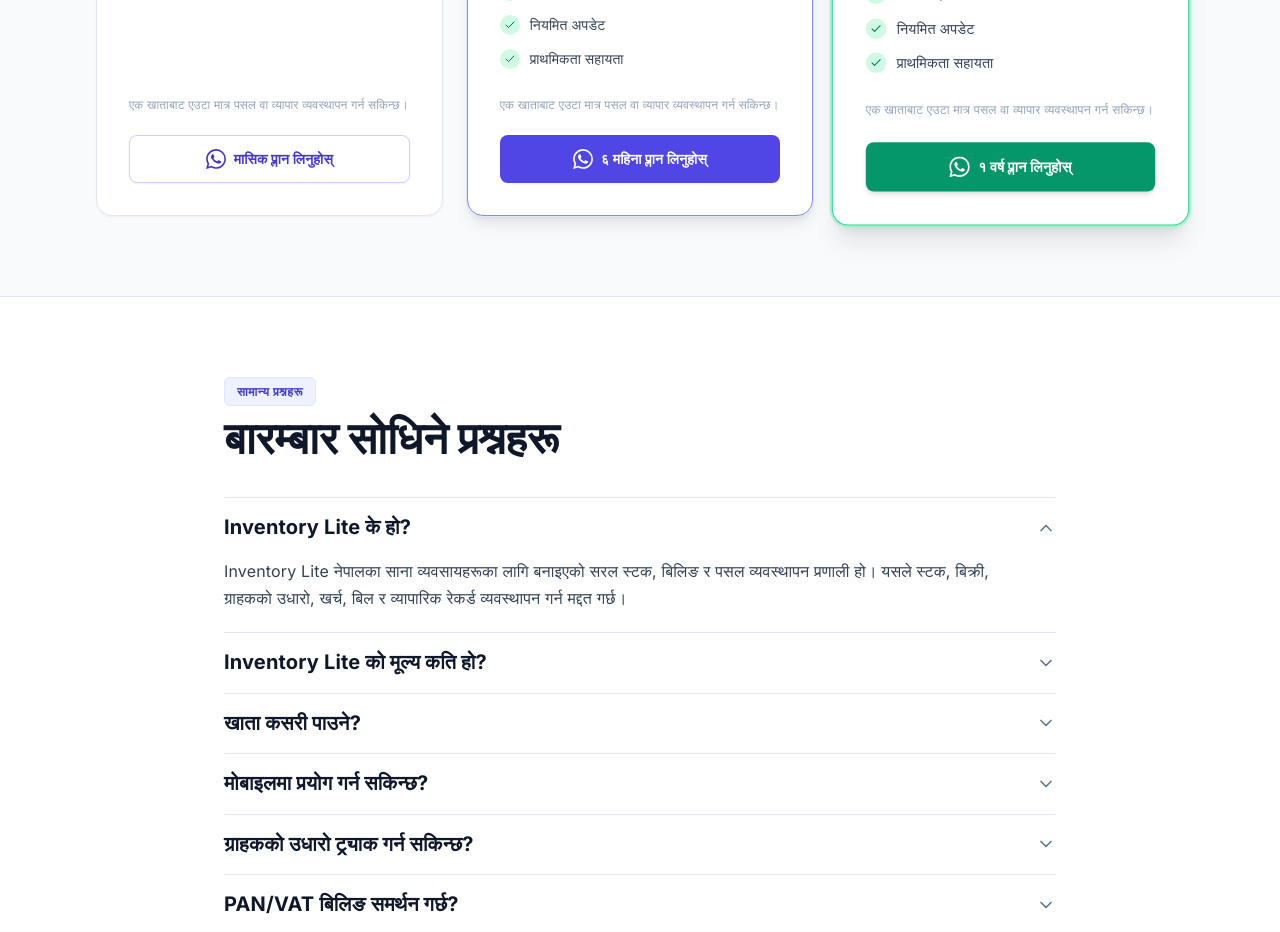
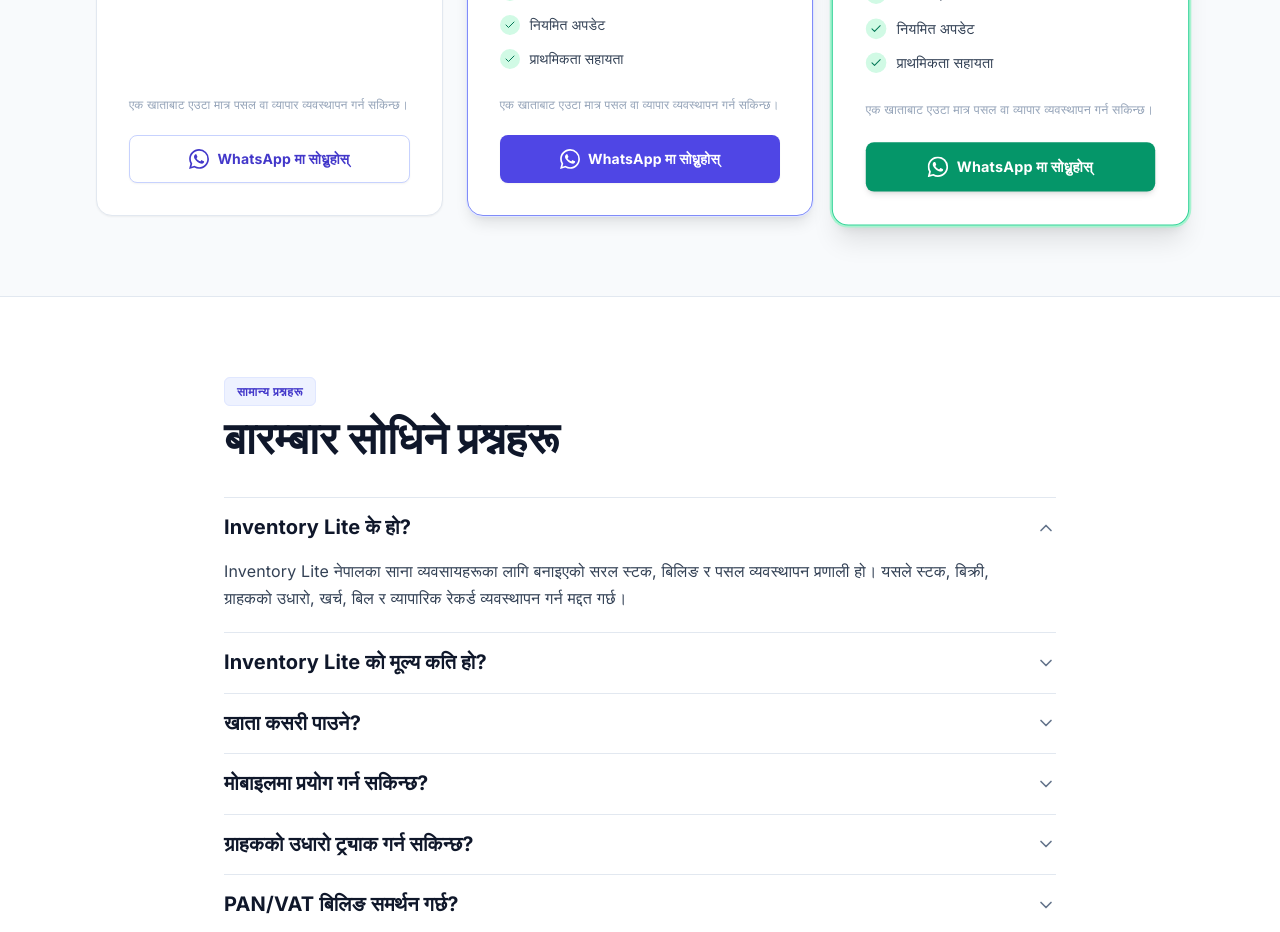
Before and after one commit to mohit282-cpu/Inventory-Lite-SaaS-0000, a Next.js app: page / in a window 1280 px wide. Shown: the part 7120-8052 px from the top of the page. Built offline with nearby package versions, Linux system fonts and the light colour scheme; no server answers.

Commit message:
feat: implement landing page components including navbar, pricing, and localization support

```diff
--- a/src/components/landing/account-flow.tsx
+++ b/src/components/landing/account-flow.tsx
@@ -10,10 +10,18 @@
 } from 'lucide-react'
 import { WhatsAppIcon } from '@/components/ui/whatsapp-icon'
 
-const WHATSAPP_URL = "https://wa.me/9779805330808?text=Hello%2C%20I%27m%20interested%20in%20Inventory%20Lite%20for%20my%20business.%20I%20would%20like%20to%20know%20more%20about%20the%20software%20and%20how%20I%20can%20get%20an%20account."
+const WHATSAPP_NUMBER = "9779805330808"
+const WHATSAPP_MSG_EN = "Hello, I want to know more about Inventory Lite and get an account for my business."
+const WHATSAPP_MSG_NE = "नमस्कार, मलाई Inventory Lite बारे जानकारी चाहिएको छ र मेरो व्यवसायका लागि account बनाउन चाहन्छु।"
+
+function getWhatsAppUrl(lang: string) {
+  const msg = lang === 'ne' ? WHATSAPP_MSG_NE : WHATSAPP_MSG_EN
+  return `https://wa.me/${WHATSAPP_NUMBER}?text=${encodeURIComponent(msg)}`
+}
 
 export function LandingAccountFlow() {
-  const { t } = useLanguage()
+  const { t, language } = useLanguage()
+  const whatsappUrl = getWhatsAppUrl(language)
 
   const steps = [
     { icon: MessageSquare, title: t('accountFlow.step1Title'), desc: t('accountFlow.step1Desc') },
@@ -67,7 +75,7 @@
 
         <div className="flex justify-center pt-1 sm:pt-2">
           <a
-            href={WHATSAPP_URL}
+            href={whatsappUrl}
             target="_blank"
             rel="noopener noreferrer"
             className="inline-flex items-center gap-2 bg-emerald-600 hover:bg-emerald-700 text-white font-bold px-5 sm:px-6 py-3 rounded-lg shadow-md transition-colors text-sm sm:text-base min-h-[48px]"
--- a/src/components/landing/cta.tsx
+++ b/src/components/landing/cta.tsx
@@ -6,10 +6,18 @@
 import { ArrowRight } from 'lucide-react'
 import { WhatsAppIcon } from '@/components/ui/whatsapp-icon'
 
-const WHATSAPP_URL = "https://wa.me/9779805330808?text=Hello%2C%20I%27m%20interested%20in%20Inventory%20Lite%20for%20my%20business.%20I%20would%20like%20to%20know%20more%20about%20the%20software%20and%20how%20I%20can%20get%20an%20account."
+const WHATSAPP_NUMBER = "9779805330808"
+const WHATSAPP_MSG_EN = "Hello, I want to know more about Inventory Lite and get an account for my business."
+const WHATSAPP_MSG_NE = "नमस्कार, मलाई Inventory Lite बारे जानकारी चाहिएको छ र मेरो व्यवसायका लागि account बनाउन चाहन्छु।"
+
+function getWhatsAppUrl(lang: string) {
+  const msg = lang === 'ne' ? WHATSAPP_MSG_NE : WHATSAPP_MSG_EN
+  return `https://wa.me/${WHATSAPP_NUMBER}?text=${encodeURIComponent(msg)}`
+}
 
 export function LandingCTA() {
-  const { t } = useLanguage()
+  const { t, language } = useLanguage()
+  const whatsappUrl = getWhatsAppUrl(language)
 
   return (
     <section className="py-10 sm:py-16 lg:py-20 bg-gradient-to-r from-indigo-900 via-indigo-850 to-slate-900 text-white text-left">
@@ -29,7 +37,7 @@
             size="lg"
             className="w-full sm:w-auto h-12 sm:h-13 px-7 sm:px-8 bg-emerald-600 hover:bg-emerald-700 text-white font-bold shadow-lg text-sm sm:text-base lg:text-lg"
           >
-            <a href={WHATSAPP_URL} target="_blank" rel="noopener noreferrer">
+            <a href={whatsappUrl} target="_blank" rel="noopener noreferrer">
               <WhatsAppIcon className="h-5 w-5 mr-2 shrink-0" />
               {t('cta.startFree')}
             </a>
--- a/src/components/landing/footer.tsx
+++ b/src/components/landing/footer.tsx
@@ -5,10 +5,18 @@
 import { AppLogo } from '@/components/ui/app-logo'
 import { WhatsAppIcon } from '@/components/ui/whatsapp-icon'
 
-const WHATSAPP_URL = "https://wa.me/9779805330808?text=Hello%2C%20I%27m%20interested%20in%20Inventory%20Lite%20for%20my%20business.%20I%20would%20like%20to%20know%20more%20about%20the%20software%20and%20how%20I%20can%20get%20an%20account."
+const WHATSAPP_NUMBER = "9779805330808"
+const WHATSAPP_MSG_EN = "Hello, I want to know more about Inventory Lite and get an account for my business."
+const WHATSAPP_MSG_NE = "नमस्कार, मलाई Inventory Lite बारे जानकारी चाहिएको छ र मेरो व्यवसायका लागि account बनाउन चाहन्छु।"
+
+function getWhatsAppUrl(lang: string) {
+  const msg = lang === 'ne' ? WHATSAPP_MSG_NE : WHATSAPP_MSG_EN
+  return `https://wa.me/${WHATSAPP_NUMBER}?text=${encodeURIComponent(msg)}`
+}
 
 export function LandingFooter() {
-  const { t } = useLanguage()
+  const { t, language } = useLanguage()
+  const whatsappUrl = getWhatsAppUrl(language)
 
   return (
     <footer className="bg-slate-950 border-t border-slate-800 text-slate-400 text-sm py-10 sm:py-14" role="contentinfo">
@@ -26,7 +34,7 @@
             {/* Desktop WhatsApp CTA */}
             <div className="hidden md:block">
               <a
-                href={WHATSAPP_URL}
+                href={whatsappUrl}
                 target="_blank"
                 rel="noopener noreferrer"
                 className="inline-flex items-center gap-2 bg-emerald-600 hover:bg-emerald-700 text-white font-bold px-4 py-2.5 rounded-lg shadow-md transition-colors text-sm min-h-[44px]"
@@ -57,7 +65,7 @@
               </h4>
               <ul className="space-y-2.5">
                 <li>
-                  <a href={WHATSAPP_URL} target="_blank" rel="noopener noreferrer" className="text-xs sm:text-sm text-slate-400 hover:text-white transition-colors inline-flex items-center gap-1.5">
+                  <a href={whatsappUrl} target="_blank" rel="noopener noreferrer" className="text-xs sm:text-sm text-slate-400 hover:text-white transition-colors inline-flex items-center gap-1.5">
                     <WhatsAppIcon className="h-3.5 w-3.5 shrink-0" />
                     {t('footer.whatsapp')}
                   </a>
--- a/src/components/landing/hero.tsx
+++ b/src/components/landing/hero.tsx
@@ -17,11 +17,19 @@
 } from 'lucide-react'
 import { WhatsAppIcon } from '@/components/ui/whatsapp-icon'
 
-const WHATSAPP_URL = "https://wa.me/9779805330808?text=Hello%2C%20I%27m%20interested%20in%20Inventory%20Lite%20for%20my%20business.%20I%20would%20like%20to%20know%20more%20about%20the%20software%20and%20how%20I%20can%20get%20an%20account."
+const WHATSAPP_NUMBER = "9779805330808"
+const WHATSAPP_MSG_EN = "Hello, I want to know more about Inventory Lite and get an account for my business."
+const WHATSAPP_MSG_NE = "नमस्कार, मलाई Inventory Lite बारे जानकारी चाहिएको छ र मेरो व्यवसायका लागि account बनाउन चाहन्छु।"
+
+function getWhatsAppUrl(lang: string) {
+  const msg = lang === 'ne' ? WHATSAPP_MSG_NE : WHATSAPP_MSG_EN
+  return `https://wa.me/${WHATSAPP_NUMBER}?text=${encodeURIComponent(msg)}`
+}
 
 export function LandingHero() {
-  const { t } = useLanguage()
+  const { t, language } = useLanguage()
   const [imgError, setImgError] = useState(false)
+  const whatsappUrl = getWhatsAppUrl(language)
 
   return (
     <section className="relative py-8 sm:py-14 lg:py-20 bg-gradient-to-b from-slate-50 via-white to-slate-50 border-b border-slate-200 overflow-hidden">
@@ -49,7 +57,7 @@
                 size="lg"
                 className="h-12 sm:h-13 px-6 sm:px-7 bg-emerald-600 hover:bg-emerald-700 text-white font-bold shadow-md text-sm sm:text-base lg:text-lg"
               >
-                <a href={WHATSAPP_URL} target="_blank" rel="noopener noreferrer">
+                <a href={whatsappUrl} target="_blank" rel="noopener noreferrer">
                   <WhatsAppIcon className="h-5 w-5 mr-2 shrink-0" />
                   {t('hero.startFree')}
                 </a>
--- a/src/components/landing/navbar.tsx
+++ b/src/components/landing/navbar.tsx
@@ -10,12 +10,20 @@
 import { LanguageSwitcher } from '@/components/ui/language-switcher'
 import { WhatsAppIcon } from '@/components/ui/whatsapp-icon'
 
-const WHATSAPP_URL = "https://wa.me/9779805330808?text=Hello%2C%20I%27m%20interested%20in%20Inventory%20Lite%20for%20my%20business.%20I%20would%20like%20to%20know%20more%20about%20the%20software%20and%20how%20I%20can%20get%20an%20account."
+const WHATSAPP_NUMBER = "9779805330808"
+const WHATSAPP_MSG_EN = "Hello, I want to know more about Inventory Lite and get an account for my business."
+const WHATSAPP_MSG_NE = "नमस्कार, मलाई Inventory Lite बारे जानकारी चाहिएको छ र मेरो व्यवसायका लागि account बनाउन चाहन्छु।"
+
+function getWhatsAppUrl(lang: string) {
+  const msg = lang === 'ne' ? WHATSAPP_MSG_NE : WHATSAPP_MSG_EN
+  return `https://wa.me/${WHATSAPP_NUMBER}?text=${encodeURIComponent(msg)}`
+}
 
 export function LandingNavbar() {
   const { user, activeBusiness, memberships } = useAuth()
-  const { t } = useLanguage()
+  const { t, language } = useLanguage()
   const [mobileMenuOpen, setMobileMenuOpen] = useState(false)
+  const whatsappUrl = getWhatsAppUrl(language)
 
   const hasPortalAccess = !!user
 
@@ -79,7 +87,7 @@
                 asChild
                 className="bg-emerald-600 hover:bg-emerald-700 text-white font-semibold shadow-sm text-xs sm:text-sm"
               >
-                <a href={WHATSAPP_URL} target="_blank" rel="noopener noreferrer">
+                <a href={whatsappUrl} target="_blank" rel="noopener noreferrer">
                   <WhatsAppIcon className="h-4 w-4 mr-1.5 shrink-0" />
                   {t('nav.startFree')}
                 </a>
@@ -92,7 +100,7 @@
         <div className="flex md:hidden items-center gap-1.5">
           {!hasPortalAccess && (
             <a
-              href={WHATSAPP_URL}
+              href={whatsappUrl}
               target="_blank"
               rel="noopener noreferrer"
               className="flex items-center justify-center h-10 w-10 rounded-lg bg-emerald-600 hover:bg-emerald-700 text-white shadow-sm transition-colors"
@@ -179,7 +187,7 @@
                   asChild
                   className="w-full bg-emerald-600 hover:bg-emerald-700 text-white font-semibold min-h-[44px]"
                 >
-                  <a href={WHATSAPP_URL} target="_blank" rel="noopener noreferrer">
+                  <a href={whatsappUrl} target="_blank" rel="noopener noreferrer">
                     <WhatsAppIcon className="h-4 w-4 mr-1.5 shrink-0" />
                     {t('nav.startFree')}
                   </a>
--- a/src/components/landing/pricing.tsx
+++ b/src/components/landing/pricing.tsx
@@ -5,9 +5,16 @@
 import { Check, Crown } from 'lucide-react'
 import { WhatsAppIcon } from '@/components/ui/whatsapp-icon'
 
-function getWhatsAppUrl(planLabel: string): string {
-  const msg = `Hello, I want the Inventory Lite ${planLabel} Plan.`
-  return `https://wa.me/9779805330808?text=${encodeURIComponent(msg)}`
+const WHATSAPP_NUMBER = "9779805330808"
+
+function getWhatsAppUrl(planLabel: string, lang: string): string {
+  let msg: string
+  if (lang === 'ne') {
+    msg = `नमस्कार, मलाई Inventory Lite को ${planLabel} योजनामा रुचि छ। कृपया थप जानकारी दिनुहोस्।`
+  } else {
+    msg = `Hello, I am interested in the Inventory Lite ${planLabel} plan. Please provide more information.`
+  }
+  return `https://wa.me/${WHATSAPP_NUMBER}?text=${encodeURIComponent(msg)}`
 }
 
 const PLANS = [
@@ -55,7 +62,7 @@
 } as const
 
 export function LandingPricing() {
-  const { t } = useLanguage()
+  const { t, language } = useLanguage()
 
   return (
     <section id="pricing" className="py-10 sm:py-16 lg:py-20 bg-slate-50 text-slate-900 border-b border-slate-200">
@@ -171,7 +178,7 @@
                   }`}
                 >
                   <a
-                    href={getWhatsAppUrl(t(`pricing.${plan.key}`))}
+                    href={getWhatsAppUrl(t(`pricing.${plan.key}`), language)}
                     target="_blank"
                     rel="noopener noreferrer"
                   >
--- a/src/components/landing/sticky-whatsapp.tsx
+++ b/src/components/landing/sticky-whatsapp.tsx
@@ -3,11 +3,18 @@
 import { useLanguage } from '@/context/language-context'
 import { WhatsAppIcon } from '@/components/ui/whatsapp-icon'
 
-const WHATSAPP_URL =
-  "https://wa.me/9779805330808?text=Hello%2C%20I%27m%20interested%20in%20Inventory%20Lite%20for%20my%20business.%20I%20would%20like%20to%20know%20more%20about%20the%20software%20and%20how%20I%20can%20get%20an%20account."
+const WHATSAPP_NUMBER = "9779805330808"
+const WHATSAPP_MSG_EN = "Hello, I want to know more about Inventory Lite and get an account for my business."
+const WHATSAPP_MSG_NE = "नमस्कार, मलाई Inventory Lite बारे जानकारी चाहिएको छ र मेरो व्यवसायका लागि account बनाउन चाहन्छु।"
+
+function getWhatsAppUrl(lang: string) {
+  const msg = lang === 'ne' ? WHATSAPP_MSG_NE : WHATSAPP_MSG_EN
+  return `https://wa.me/${WHATSAPP_NUMBER}?text=${encodeURIComponent(msg)}`
+}
 
 export function StickyWhatsAppCTA() {
-  const { t } = useLanguage()
+  const { t, language } = useLanguage()
+  const whatsappUrl = getWhatsAppUrl(language)
 
   return (
     <div
@@ -16,7 +23,7 @@
     >
       <div className="bg-white/95 backdrop-blur-md border-t border-slate-200 px-4 py-3 shadow-[0_-2px_10px_rgba(0,0,0,0.08)]">
         <a
-          href={WHATSAPP_URL}
+          href={whatsappUrl}
           target="_blank"
           rel="noopener noreferrer"
           className="flex items-center justify-center gap-2.5 w-full h-12 rounded-xl bg-emerald-600 hover:bg-emerald-700 active:bg-emerald-800 text-white font-bold text-sm sm:text-base shadow-md transition-colors"
--- a/src/locales/ne.ts
+++ b/src/locales/ne.ts
@@ -73,6 +73,14 @@
     exportDesc: "जब चाहिन्छ PDF वा Excel मा निर्यात गर्नुहोस्।",
     builtTitle: "नेपालका लागि बनाइएको",
     builtDesc: "नेपालका साना व्यवसायहरूको सामान्य कार्यप्रवाह अनुसार डिजाइन गरिएको।",
+    simpleFastTitle: "सरल र छिटो",
+    simpleFastDesc: "पसल मालिकका लागि बनाइएको — केही मिनेटमै सुरु गर्नुहोस्।",
+    nepalBizTitle: "नेपालका लागि बनाइएको",
+    nepalBizDesc: "NPR मुद्रा, वि.सं./ई.सं. क्यालेन्डर र PAN/VAT समर्थन सामावेश।",
+    desktopMobileTitle: "जुनसुकै उपकरणमा",
+    desktopMobileDesc: "फोन, ट्याबलेट वा कम्प्युटरमा — एप डाउनलोड नचाहिने।",
+    startFreeTitle: "WhatsApp मा सम्पर्क गर्नुहोस्",
+    startFreeDesc: "सन्देश पठाउनुहोस्, हामी तपाईंको खाता बनाइदिन्छौँ।",
   },
   problemSolution: {
     headline: "अझै पनि पसलको हिसाब कापी, क्याल्कुलेटर र छुट्टाछुट्टै रेकर्डमा राख्दै हुनुहुन्छ?",
@@ -238,9 +246,9 @@
     billedYearlyTotal: "NPR ३,५८८ वार्षिक बिल",
     saveNpr: "बचत",
     only: "मात्र",
-    getMonthlyPlan: "मासिक प्लान लिनुहोस्",
-    getSixMonthPlan: "६ महिना प्लान लिनुहोस्",
-    getYearlyPlan: "१ वर्ष प्लान लिनुहोस्",
+    getMonthlyPlan: "WhatsApp मा सोध्नुहोस्",
+    getSixMonthPlan: "WhatsApp मा सोध्नुहोस्",
+    getYearlyPlan: "WhatsApp मा सोध्नुहोस्",
     allFeaturesIncluded: "सबै सुविधाहरू सामावेश",
     oneStore: "१ पसल / व्यापार",
     regularUpdates: "नियमित अपडेट",
```
Also changed, not shown: src/locales/en.ts (+11 -3 lines).
